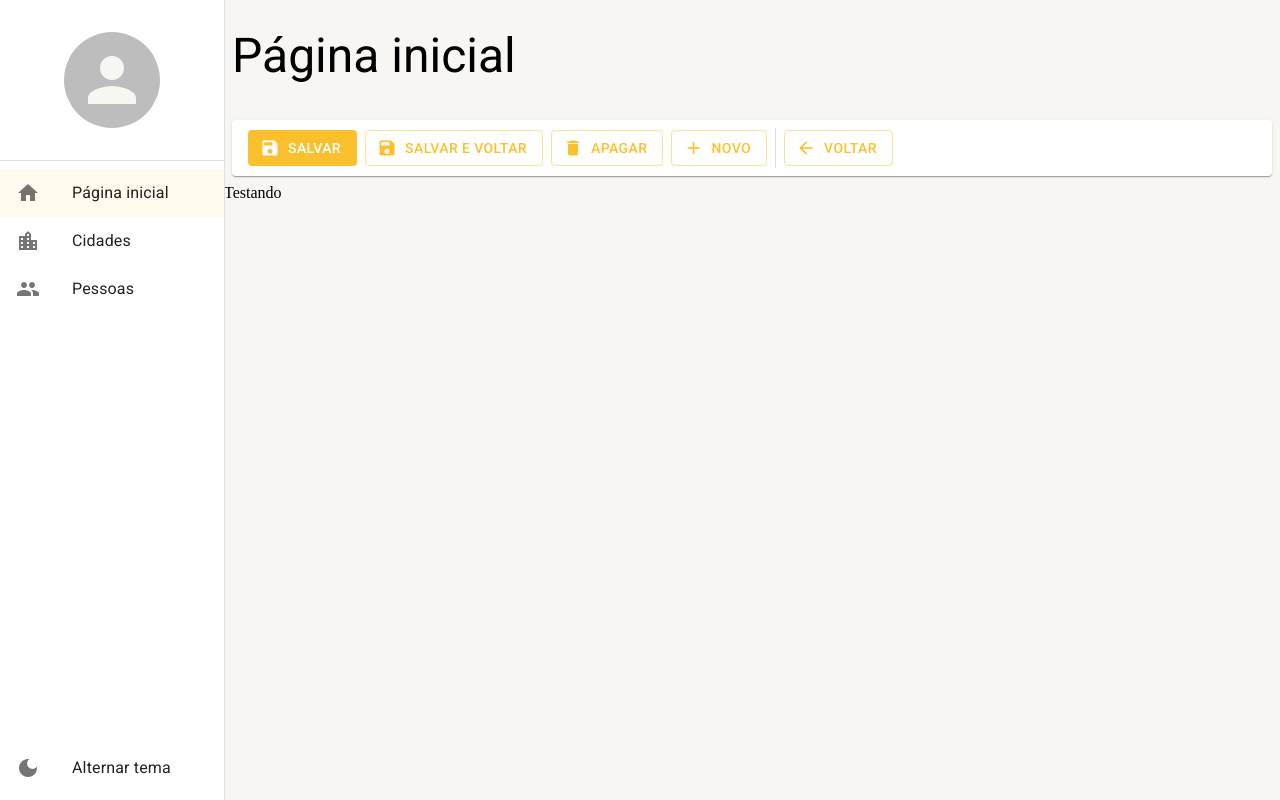
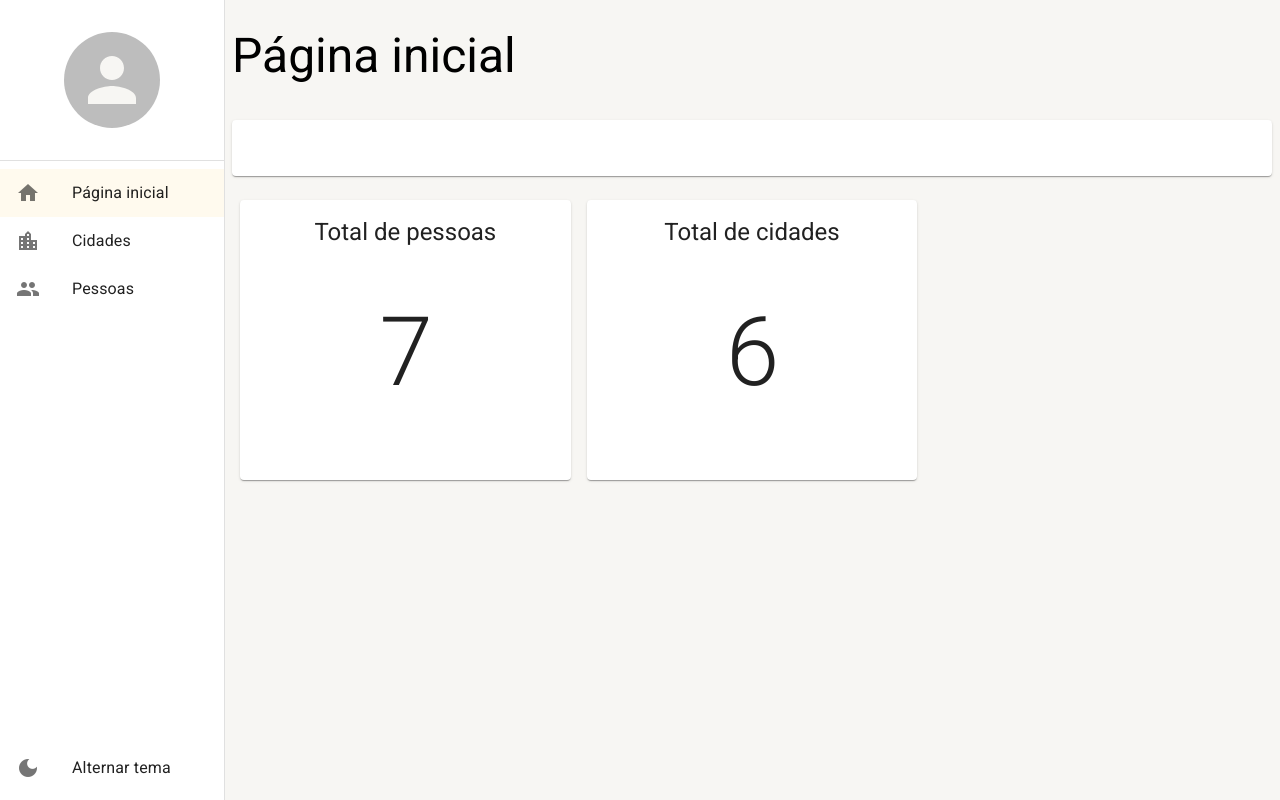
Before and after one commit to matheusprado1/react-typescript-materialui, a React (Vite) app: page /home in a window 1280 px wide. Built offline with nearby package versions, Linux system fonts and the light colour scheme; data requests are answered from the project's data file.

Commit message:
feat: implement dashboard

```diff
--- a/src/pages/dashboard/Dashboard.tsx
+++ b/src/pages/dashboard/Dashboard.tsx
@@ -1,10 +1,74 @@
-import { DetailTools } from '../../shared/components';
+import { useEffect, useState } from 'react';
+import { Box, Card, CardContent, Grid, Typography } from '@mui/material';
+
+import { CitiesService } from '../../shared/services/api/cities/CitiesService';
+import { PersonsService } from '../../shared/services/api/persons/PersonsService';
 import { PageLayoutBase } from '../../shared/layouts/PageLayoutBase';
+import { ListingTools } from '../../shared/components';
 
 export const Dashboard = () => {
+  const [totalCountPersons, setTotalCountPersons] = useState(0);
+  const [isLoadingPersons, setIsLoadingPersons] = useState(true);
+  const [isLoadingCities, setIsLoadingCities] = useState(true);
+  const [totalCountCities, setTotalCountCities] = useState(0);
+
+  useEffect(() => {
+    setIsLoadingCities(true);
+    setIsLoadingPersons(true);
+
+    CitiesService.getAll(1).then(result => {
+      setIsLoadingCities(false);
+
+      if (result instanceof Error) {
+        alert(result.message);
+      } else {
+        setTotalCountCities(result.totalCount);
+      }
+    });
+    PersonsService.getAll(1).then(result => {
+      setIsLoadingPersons(false);
+
+      if (result instanceof Error) {
+        alert(result.message);
+      } else {
+        setTotalCountPersons(result.totalCount);
+      }
+    });
+  }, []);
+
   return (
-    <PageLayoutBase title="Página inicial" toolbar={<DetailTools showSaveAndBackButton />}>
-      Testando
+    <PageLayoutBase title="Página inicial" toolbar={<ListingTools showNewButton={false} />}>
+      <Box width="100%">
+        <Grid container spacing={2} margin={2}>
+          <Grid size={{ xs: 12, sm: 12, md: 6, lg: 4, xl: 3 }}>
+            <Card>
+              <CardContent>
+                <Typography variant="h5" align="center">
+                  Total de pessoas
+                </Typography>
+                <Box padding={6} display="flex" justifyContent="center" alignItems="center">
+                  {!isLoadingPersons && <Typography variant="h1">{totalCountPersons}</Typography>}
+                  {isLoadingPersons && <Typography variant="h6">Carregando...</Typography>}
+                </Box>
+              </CardContent>
+            </Card>
+          </Grid>
+
+          <Grid size={{ xs: 12, sm: 12, md: 6, lg: 4, xl: 3 }}>
+            <Card>
+              <CardContent>
+                <Typography variant="h5" align="center">
+                  Total de cidades
+                </Typography>
+                <Box padding={6} display="flex" justifyContent="center" alignItems="center">
+                  {!isLoadingCities && <Typography variant="h1">{totalCountCities}</Typography>}
+                  {isLoadingCities && <Typography variant="h6">Carregando...</Typography>}
+                </Box>
+              </CardContent>
+            </Card>
+          </Grid>
+        </Grid>
+      </Box>
     </PageLayoutBase>
   );
 };
--- a/src/pages/persons/components/AutoCompleteCity.tsx
+++ b/src/pages/persons/components/AutoCompleteCity.tsx
@@ -45,6 +45,7 @@ export const AutoCompleteCity: React.FC<IAutoCompleteCityProps> = ({
         }
       });
     });
+    // eslint-disable-next-line react-hooks/exhaustive-deps
   }, [search]);
 
   return (
```
